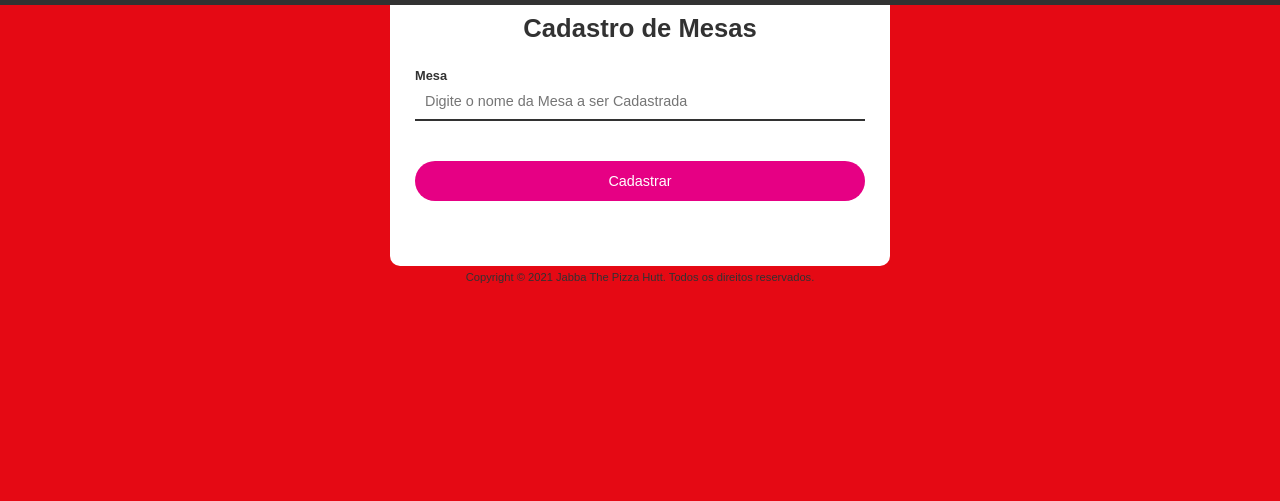
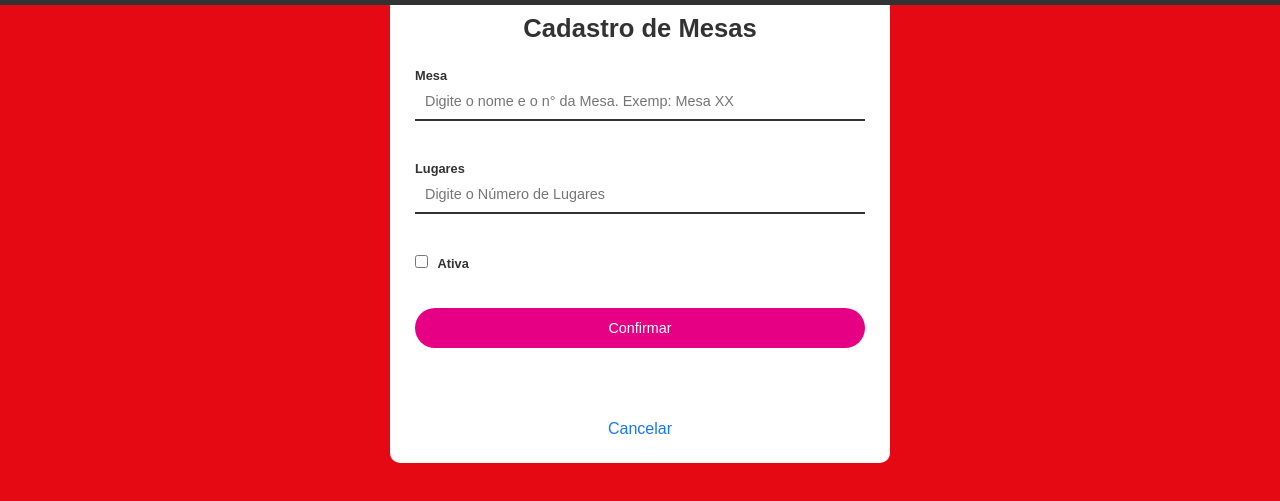
Before and after one commit to WantedLMP/JabbaThePizzaHutt, a plain HTML site: page Colaborador/Cadastro/cadastro-mesas.html in a window 1280 px wide. Shown: the part 51-552 px from the top of the page. Drawn offline with Linux system fonts and the light colour scheme.

Commit message:
Update cadastro-mesas.html

```diff
--- a/Colaborador/Cadastro/cadastro-mesas.html
+++ b/Colaborador/Cadastro/cadastro-mesas.html
@@ -15,10 +15,21 @@
         <form id="register-form">
             <div class="full-box">
                 <label for="mesa">Mesa</label>
-                <input type="text" name="mesa" id="mesa" placeholder="Digite o nome da Mesa a ser Cadastrada">
+                <input type="text" name="mesa" id="mesa" placeholder="Digite o nome e o n° da Mesa. Exemp: Mesa XX">
             </div>
             <div class="full-box">
-                <input type="submit" name="btn-submit" value="Cadastrar">
+                <label for="cadeiras">Lugares</label>
+                <input type="number" name="cadeiras" id="cadeiras" placeholder="Digite o Número de Lugares">
+            </div>
+            <div class="full-box">
+                <input type="checkbox" name="agreement" id="agreement">
+                <label for="agreement" id="agreement-label">Ativa</label>
+            </div>
+            <div class="full-box">
+                <input type="submit" name="btn-submit" value="Confirmar">
+            </div>
+            <div class="full-box">
+                <a class="login-reset" href="#">Cancelar</a>
             </div>
             <p class="error-validation template"></p>
     <header class="fixed-menu">
@@ -39,11 +50,6 @@
         </form>
     </div>
     <footer class="roda-pe">
-        <div class="copyright">
-            <p>
-                Copyright © 2021 Jabba The Pizza Hutt. Todos os direitos reservados.
-            </p>
-        </div>
     </footer>
     <script src="/javascript/mobie-navbar.js"></script>
     <script src="/javascript/cadastro-usuario.js"></script>
```
